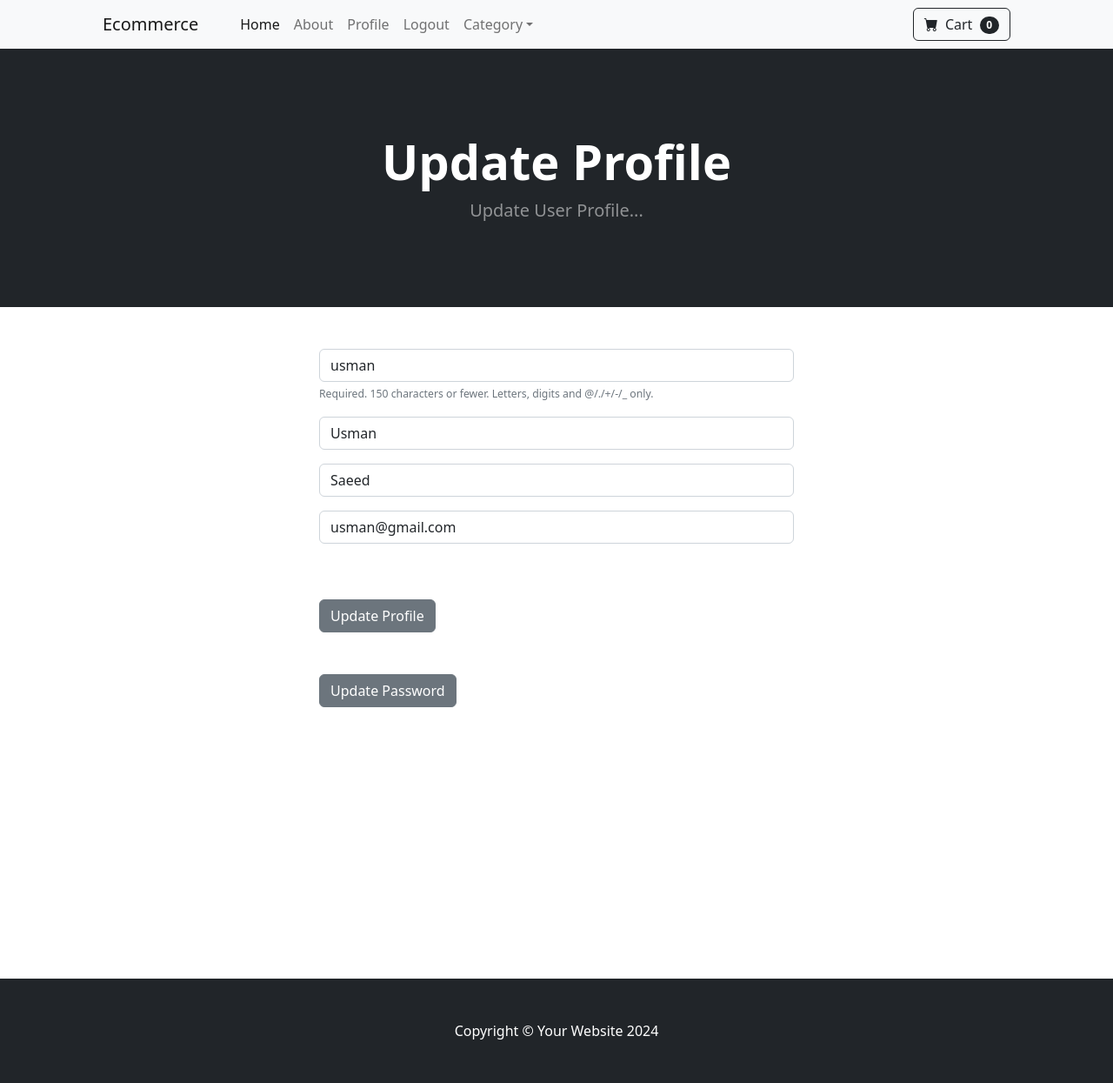
After one commit to usman-29/Ecommerce-Django, a Django app: page /update_user/ in a window 1280 px wide. The commit adds this page. Shown: the whole page at 87% size. Run offline with Django 5.2, Linux system fonts and the light colour scheme; a user stored in the database is signed in; data comes from the database, SQL or seed files in the repository; both versions use the stored data as it was after the commit; some libraries are stand-ins or nearby versions.

Commit message:
added user profile update and change password functionality

```diff
--- a/cart/views.py
+++ b/cart/views.py
@@ -22,6 +22,7 @@ def cart_add(request):
         cart.add(product=product)
         cart_quantity = cart.__len__()
         response = JsonResponse({'qty: ': cart_quantity})
+        messages(request, "Product Added to Cart...")
         return response
 
 
--- a/store/forms.py
+++ b/store/forms.py
@@ -1,6 +1,49 @@
 from django.contrib.auth.models import User
-from django.contrib.auth.forms import UserCreationForm
+from django.contrib.auth.forms import UserCreationForm, UserChangeForm, SetPasswordForm
 from django import forms
+
+
+class ChangePasswordForm(SetPasswordForm):
+    class Meta:
+        model = User
+        fields = ['new_password1', 'new_password2']
+
+    def __init__(self, *args, **kwargs):
+        super(ChangePasswordForm, self).__init__(*args, **kwargs)
+
+        self.fields['new_password1'].widget.attrs['class'] = 'form-control'
+        self.fields['new_password1'].widget.attrs['placeholder'] = 'Password'
+        self.fields['new_password1'].label = ''
+        self.fields['new_password1'].help_text = '<ul class="form-text text-muted small"><li>Your password can\'t be too similar to your other personal information.</li><li>Your password must contain at least 8 characters.</li><li>Your password can\'t be a commonly used password.</li><li>Your password can\'t be entirely numeric.</li></ul>'
+
+        self.fields['new_password2'].widget.attrs['class'] = 'form-control'
+        self.fields['new_password2'].widget.attrs['placeholder'] = 'Confirm Password'
+        self.fields['new_password2'].label = ''
+        self.fields['new_password2'].help_text = '<span class="form-text text-muted"><small>Enter the same password as before, for verification.</small></span>'
+
+
+class UpdateUserForm(UserChangeForm):
+    # Hide Password stuff
+    password = None
+    # Get other fields
+    email = forms.EmailField(label="", widget=forms.TextInput(
+        attrs={'class': 'form-control', 'placeholder': 'Email Address'}), required=False)
+    first_name = forms.CharField(label="", max_length=100, widget=forms.TextInput(
+        attrs={'class': 'form-control', 'placeholder': 'First Name'}), required=False)
+    last_name = forms.CharField(label="", max_length=100, widget=forms.TextInput(
+        attrs={'class': 'form-control', 'placeholder': 'Last Name'}), required=False)
+
+    class Meta:
+        model = User
+        fields = ('username', 'first_name', 'last_name', 'email')
+
+    def __init__(self, *args, **kwargs):
+        super(UpdateUserForm, self).__init__(*args, **kwargs)
+
+        self.fields['username'].widget.attrs['class'] = 'form-control'
+        self.fields['username'].widget.attrs['placeholder'] = 'User Name'
+        self.fields['username'].label = ''
+        self.fields['username'].help_text = '<span class="form-text text-muted"><small>Required. 150 characters or fewer. Letters, digits and @/./+/-/_ only.</small></span>'
 
 
 class SignUpForm(UserCreationForm):
--- a/store/templates/navbar.html
+++ b/store/templates/navbar.html
@@ -9,7 +9,10 @@
                 <li class="nav-item"><a class="nav-link" href="{% url 'about' %}">About</a></li>
 
                 {% if user.is_authenticated %}
-                    <li class="nav-item"><a class="nav-link" href="{% url 'logout' %}">Logout</a></li>
+                <li class="nav-item"><a class="nav-link" href="{% url 'update_user' %}">Profile</a></li>
+
+
+                       <li class="nav-item"><a class="nav-link" href="{% url 'logout' %}">Logout</a></li>
                 {% else %}
                     <li class="nav-item"><a class="nav-link" href="{% url 'login' %}">Login</a></li>
                     <li class="nav-item"><a class="nav-link" href="{% url 'register' %}">Register</a></li>
--- /dev/null
+++ b/store/templates/update_user.html
@@ -0,0 +1,46 @@
+{% extends 'base.html' %}
+{% block content %}
+
+<!-- Header-->
+        <header class="bg-dark py-5">
+            <div class="container px-4 px-lg-5 my-5">
+                <div class="text-center text-white">
+                    <h1 class="display-4 fw-bolder">Update Profile</h1>
+                    <p class="lead fw-normal text-white-50 mb-0">Update User Profile...</p>
+                </div>
+            </div>
+        </header>
+
+        <div class="container">
+        	<div class="row">
+
+        			<div class="col-md-6 offset-md-3">
+
+        				<br/><br/>
+
+                        <form method="POST" action="{% url 'update_user' %}">
+                            {% csrf_token %}
+
+                            {{ user_form.as_p }}
+                            <br/><br/>
+                            <button type="submit" class="btn btn-secondary">
+                              Update Profile
+                            </button>
+                        </form>
+
+                        <br/><br/>
+                        <a href="{% url 'update_password' %}" class="btn btn-secondary">Update Password</a>
+
+<br/><br/>
+<br/><br/>
+<br/><br/>
+<br/><br/>
+<br/><br/>
+<br/><br/>
+<br/><br/>
+        			</div>
+
+        	</div>
+        </div>
+
+{% endblock %}
--- a/store/urls.py
+++ b/store/urls.py
@@ -7,6 +7,9 @@ urlpatterns = [
     path('login/', views.login_user, name='login'),
     path('logout/', views.logout_user, name='logout'),
     path('register/', views.register_user, name='register'),
+    path('update_user/', views.update_user, name='update_user'),
+    path('update_password/', views.update_password, name='update_password'),
     path('product/<int:pk>', views.product, name='product'),
     path('category/<str:cat>', views.category, name='category'),
+    path('category_summary/', views.category_summary, name='category_summary')
 ]
--- a/store/views.py
+++ b/store/views.py
@@ -5,7 +5,7 @@ from django.contrib import messages
 from django.contrib.auth.models import User
 from django.contrib.auth.forms import UserCreationForm
 from django import forms
-from .forms import SignUpForm
+from .forms import SignUpForm, UpdateUserForm, ChangePasswordForm
 
 
 def home(request):
@@ -31,6 +31,11 @@ def category(request, cat):
 
 def about(request):
     return render(request, 'about.html', {})
+
+
+def category_summary(request):
+    categories = Category.objects.all()
+    return render(request, 'category_summary.html', {"categories": categories})
 
 
 def login_user(request):
@@ -75,3 +80,45 @@ def register_user(request):
             return redirect('register')
     else:
         return render(request, 'register.html', {'form': form})
+
+
+def update_user(request):
+    if request.user.is_authenticated:
+        current_user = User.objects.get(id=request.user.id)
+        user_form = UpdateUserForm(request.POST or None, instance=current_user)
+
+        if user_form.is_valid():
+            user_form.save()
+
+            login(request, current_user)
+            messages.success(request, "User Has Been Updated!!")
+            return redirect('home')
+        return render(request, "update_user.html", {'user_form': user_form})
+    else:
+        messages.success(
+            request, "You Must Be Logged In To Access That Page!!")
+        return redirect('home')
+
+
+def update_password(request):
+    if request.user.is_authenticated:
+        current_user = request.user
+        # Did they fill out the form
+        if request.method == 'POST':
+            form = ChangePasswordForm(current_user, request.POST)
+            # Is the form valid
+            if form.is_valid():
+                form.save()
+                messages.success(request, "Your Password Has Been Updated...")
+                login(request, current_user)
+                return redirect('update_user')
+            else:
+                for error in list(form.errors.values()):
+                    messages.error(request, error)
+                    return redirect('update_password')
+        else:
+            form = ChangePasswordForm(current_user)
+            return render(request, "update_password.html", {'form': form})
+    else:
+        messages.success(request, "You Must Be Logged In To View That Page...")
+        return redirect('home')
```
Also changed, not shown: store/templates/category_summary.html (added, +30 -0 lines), store/templates/update_password.html (added, +43 -0 lines), db.sqlite3.
